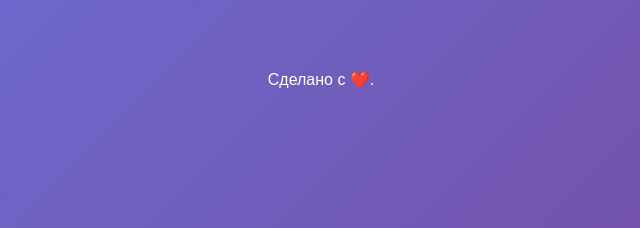
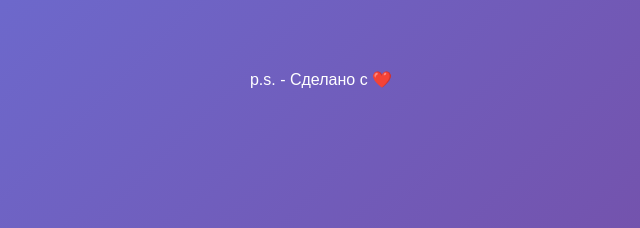
Before and after one commit to koichukeevi/koichukeevi.opais.io, a plain HTML site: page index.html in a window 1280 px wide. Shown: the part 569-797 px from the top of the page, 319-959 px from the left. Drawn offline with Linux system fonts and the light colour scheme.

Commit message:
Update index.html

```diff
--- a/index.html
+++ b/index.html
@@ -39,7 +39,7 @@
     </main>
 
     <footer>
-        <p>Сделано с ❤️. </p>
+        <p>p.s. - Сделано с ❤️ </p>
     </footer>
 
     <script src="scripts/main.js"></script>
```
